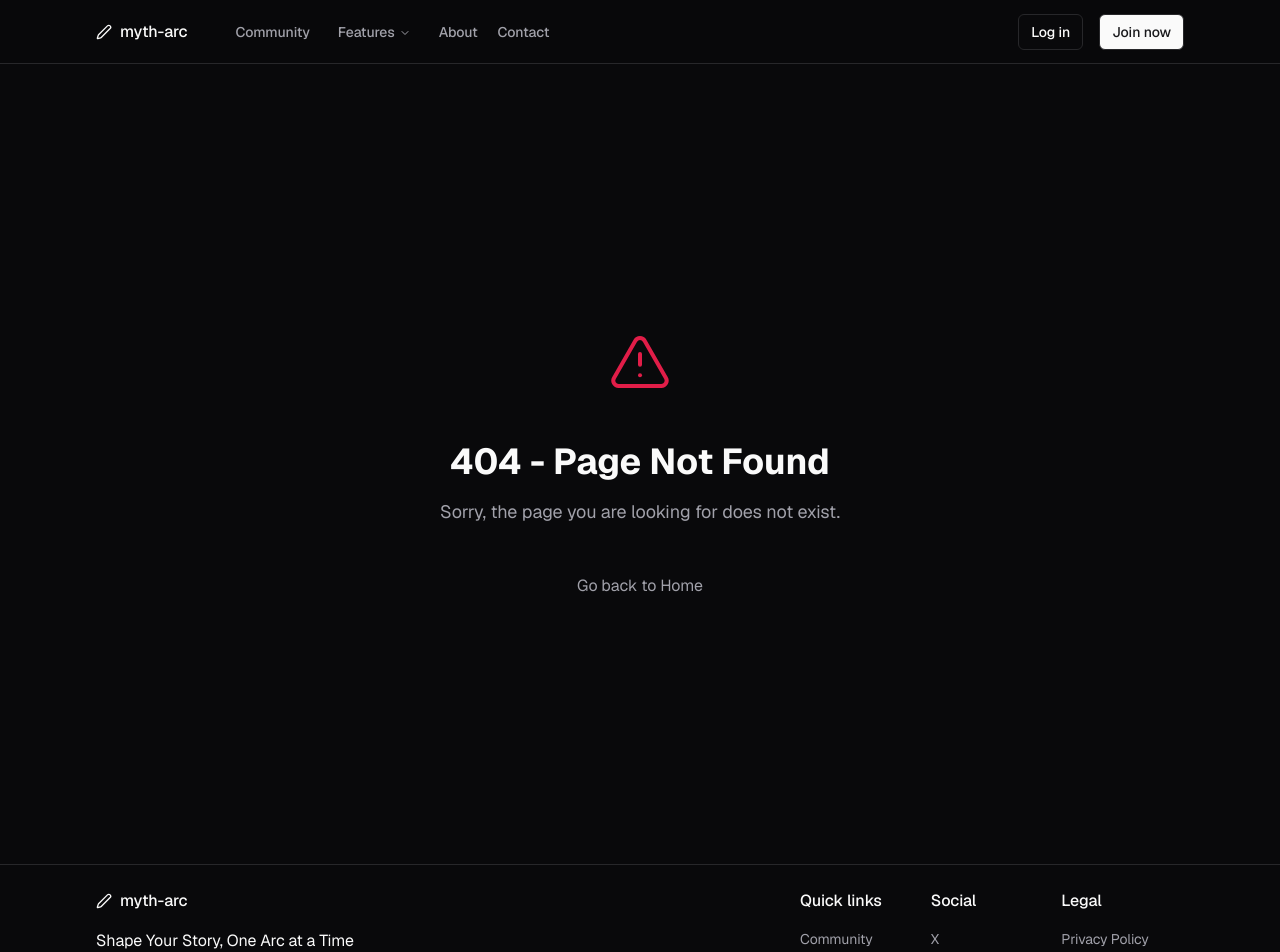
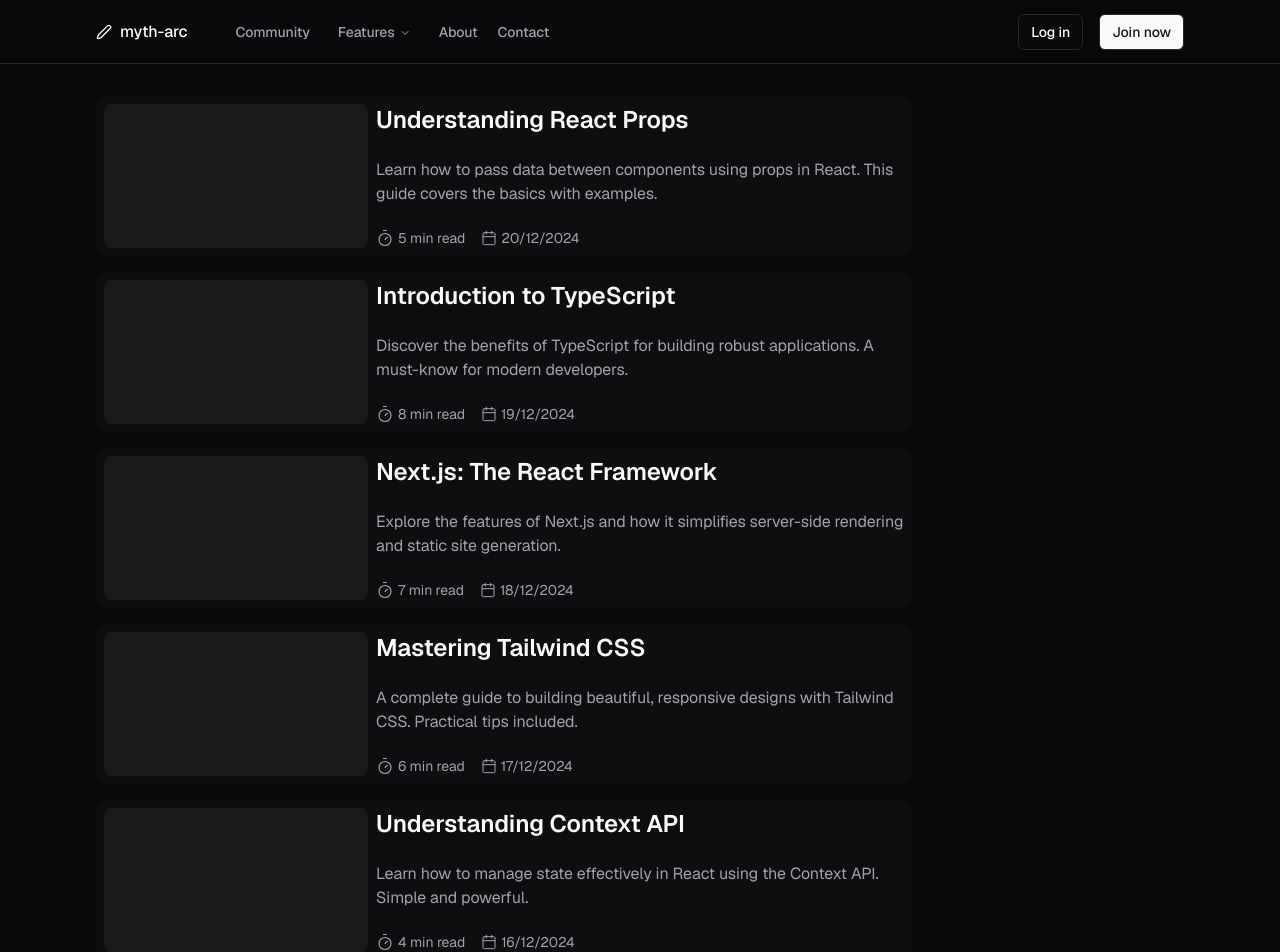
Before and after one commit to Lokendrakushwah12/blogora, a Next.js app: page /feed in a window 1280 px wide. Before the commit this address had no page. Shown: the top 952 px of the page. Built offline with nearby package versions, Linux system fonts and the light colour scheme.

Commit message:
Added story card and view page

```diff
--- /dev/null
+++ b/src/app/feed/[slug]/page.tsx
@@ -0,0 +1,68 @@
+import { Calendar, TimerIcon } from "lucide-react";
+import React from "react";
+
+const page = () => {
+  return (
+    <div className="mx-auto flex w-full max-w-3xl flex-col gap-8 py-8">
+      <div className="flex flex-col gap-2">
+        <div className="flex flex-col items-start justify-start gap-4">
+          <h1 className="text-4xl font-bold">My new Story: First time</h1>
+        </div>
+        <div className="flex items-start justify-start gap-4">
+          <div className="flex items-center justify-center gap-4">
+            <div className="flex items-center justify-center gap-1">
+              <TimerIcon
+                strokeWidth={1.5}
+                size={18}
+                className="text-muted-foreground"
+              />
+              <span className="text-sm font-normal text-muted-foreground">
+                3 min read
+              </span>
+            </div>
+            <div className="flex items-center justify-center gap-1">
+              <Calendar
+                strokeWidth={1.5}
+                size={16}
+                className="text-muted-foreground"
+              />
+              <span className="text-sm font-normal text-muted-foreground">
+                20/12/2024
+              </span>
+            </div>
+          </div>
+        </div>
+        <div className="size-full h-[220px] w-full overflow-hidden rounded-lg bg-muted/20">
+          <div className="size-full"></div>
+        </div>
+      </div>
+      <p className="text-base font-normal text-muted-foreground">
+        Lorem ipsum dolor sit amet, consectetur adipisicing elit. Eos, aperiam
+        deleniti. Voluptatibus tempora sunt officia, ullam soluta laboriosam
+        corporis reprehenderit!
+      </p>
+      <p className="text-base font-normal text-muted-foreground">
+        Lorem ipsum dolor sit amet, consectetur adipisicing elit. Eos, aperiam
+        deleniti. Voluptatibus tempora sunt officia, ullam soluta laboriosam
+        corporis reprehenderit! Lorem ipsum dolor, sit amet consectetur
+        adipisicing elit. Alias, delectus? Lorem, ipsum dolor sit amet
+        consectetur adipisicing elit. Possimus, dolorem. Neque perferendis nulla
+        veritatis quo deleniti, ipsa quisquam earum fugit autem beatae
+        necessitatibus cum delectus impedit aliquam quam eligendi numquam.
+      </p>
+      <p className="text-base font-normal text-muted-foreground">
+        Lorem ipsum dolor sit amet, consectetur adipisicing elit. Eos, aperiam
+        deleniti. Voluptatibus tempora sunt officia, ullam soluta laboriosam
+        corporis reprehenderit!
+      </p>
+      <p className="text-base font-normal text-muted-foreground">
+        Lorem ipsum dolor sit amet, consectetur adipisicing elit. Eos, aperiam
+        deleniti. Voluptatibus tempora sunt officia, ullam soluta laboriosam
+        corporis reprehenderit! Lorem ipsum dolor, sit amet consectetur
+        adipisicing elit. Alias, delectus?
+      </p>
+    </div>
+  );
+};
+
+export default page;
--- /dev/null
+++ b/src/app/feed/_components/Feed.tsx
@@ -0,0 +1,80 @@
+import BlogCard from "@/components/ui/blog-card";
+import React from "react";
+
+const Feed = () => {
+  const blogData = [
+    {
+      title: "Understanding React Props",
+      description:
+        "Learn how to pass data between components using props in React. This guide covers the basics with examples.",
+      readTime: "5 min read",
+      date: "20/12/2024",
+      slug: "ednKBknkNKJnkBiLlub",
+    },
+    {
+      title: "Introduction to TypeScript",
+      description:
+        "Discover the benefits of TypeScript for building robust applications. A must-know for modern developers.",
+      readTime: "8 min read",
+      date: "19/12/2024",
+      slug: "ednKBknkNKJnkBiLlub",
+    },
+    {
+      title: "Next.js: The React Framework",
+      description:
+        "Explore the features of Next.js and how it simplifies server-side rendering and static site generation.",
+      readTime: "7 min read",
+      date: "18/12/2024",
+      slug: "ednKBknkNKJnkBiLlub",
+    },
+    {
+      title: "Mastering Tailwind CSS",
+      description:
+        "A complete guide to building beautiful, responsive designs with Tailwind CSS. Practical tips included.",
+      readTime: "6 min read",
+      date: "17/12/2024",
+      slug: "ednKBknkNKJnkBiLlub",
+    },
+    {
+      title: "Understanding Context API",
+      description:
+        "Learn how to manage state effectively in React using the Context API. Simple and powerful.",
+      readTime: "4 min read",
+      date: "16/12/2024",
+      slug: "ednKBknkNKJnkBiLlub",
+    },
+    {
+      title: "Getting Started with Firebase",
+      description:
+        "Learn how to integrate Firebase into your application for real-time features and backend-as-a-service.",
+      readTime: "9 min read",
+      date: "15/12/2024",
+      slug: "ednKBknkNKJnkBiLlub",
+    },
+    {
+      title: "Building with TanStack Query",
+      description:
+        "Discover the power of TanStack Query for managing server state in your React applications.",
+      readTime: "10 min read",
+      date: "14/12/2024",
+      slug: "ednKBknkNKJnkBiLlub",
+    },
+  ];
+
+  return (
+    <div className="flex w-3/4 flex-col gap-4">
+      {blogData.map((blog, index) => (
+        <BlogCard
+          key={index}
+          title={blog.title}
+          description={blog.description}
+          readTime={blog.readTime}
+          date={blog.date}
+          slug={blog.slug}
+        />
+      ))}
+    </div>
+  );
+};
+
+export default Feed;
--- /dev/null
+++ b/src/app/feed/layout.tsx
@@ -0,0 +1,21 @@
+import Footer from "@/components/landing/footer";
+import Navbar from "@/components/landing/navbar";
+import React from "react";
+
+interface Props {
+  children: React.ReactNode;
+}
+
+const FeedLayout = ({ children }: Props) => {
+  return (
+    <>
+      <Navbar />
+      <main className="relative z-40 mx-auto min-h-screen w-full">
+        {children}
+      </main>
+      <Footer />
+    </>
+  );
+};
+
+export default FeedLayout;
--- /dev/null
+++ b/src/app/feed/page.tsx
@@ -0,0 +1,12 @@
+import React from "react";
+import Feed from "./_components/Feed";
+
+const page = () => {
+  return (
+    <div className="container py-8">
+      <Feed />
+    </div>
+  );
+};
+
+export default page;
--- /dev/null
+++ b/src/components/ui/blog-card.tsx
@@ -0,0 +1,59 @@
+import { Calendar, TimerIcon } from "lucide-react";
+import Link from "next/link";
+import React from "react";
+
+interface BlogCardProps {
+  title: string;
+  description: string;
+  readTime: string;
+  date: string;
+  slug: string;
+}
+
+const BlogCard: React.FC<BlogCardProps> = ({
+  title,
+  description,
+  readTime,
+  date,
+  slug,
+}) => {
+  return (
+    <Link href={`/feed/${slug}`} as={`/feed/${title.toLowerCase().replace(/\s/g, "-")}`}>
+      <div className="flex h-[160px] w-full items-start justify-start gap-2 rounded-xl bg-muted/20 p-2">
+        <div className="size-full w-[400px] overflow-hidden rounded-lg bg-muted/50">
+          <div className="size-full"></div>
+        </div>
+        <div className="flex h-full w-full flex-col items-start justify-between gap-2">
+          <h3 className="text-2xl font-semibold">{title}</h3>
+          <p className="text-base font-normal text-muted-foreground">
+            {description}
+          </p>
+          <div className="flex items-center justify-center gap-4">
+            <div className="flex items-center justify-center gap-1">
+              <TimerIcon
+                strokeWidth={1.5}
+                size={18}
+                className="text-muted-foreground"
+              />
+              <span className="text-sm font-normal text-muted-foreground">
+                {readTime}
+              </span>
+            </div>
+            <div className="flex items-center justify-center gap-1">
+              <Calendar
+                strokeWidth={1.5}
+                size={16}
+                className="text-muted-foreground"
+              />
+              <span className="text-sm font-normal text-muted-foreground">
+                {date}
+              </span>
+            </div>
+          </div>
+        </div>
+      </div>
+    </Link>
+  );
+};
+
+export default BlogCard;
```
